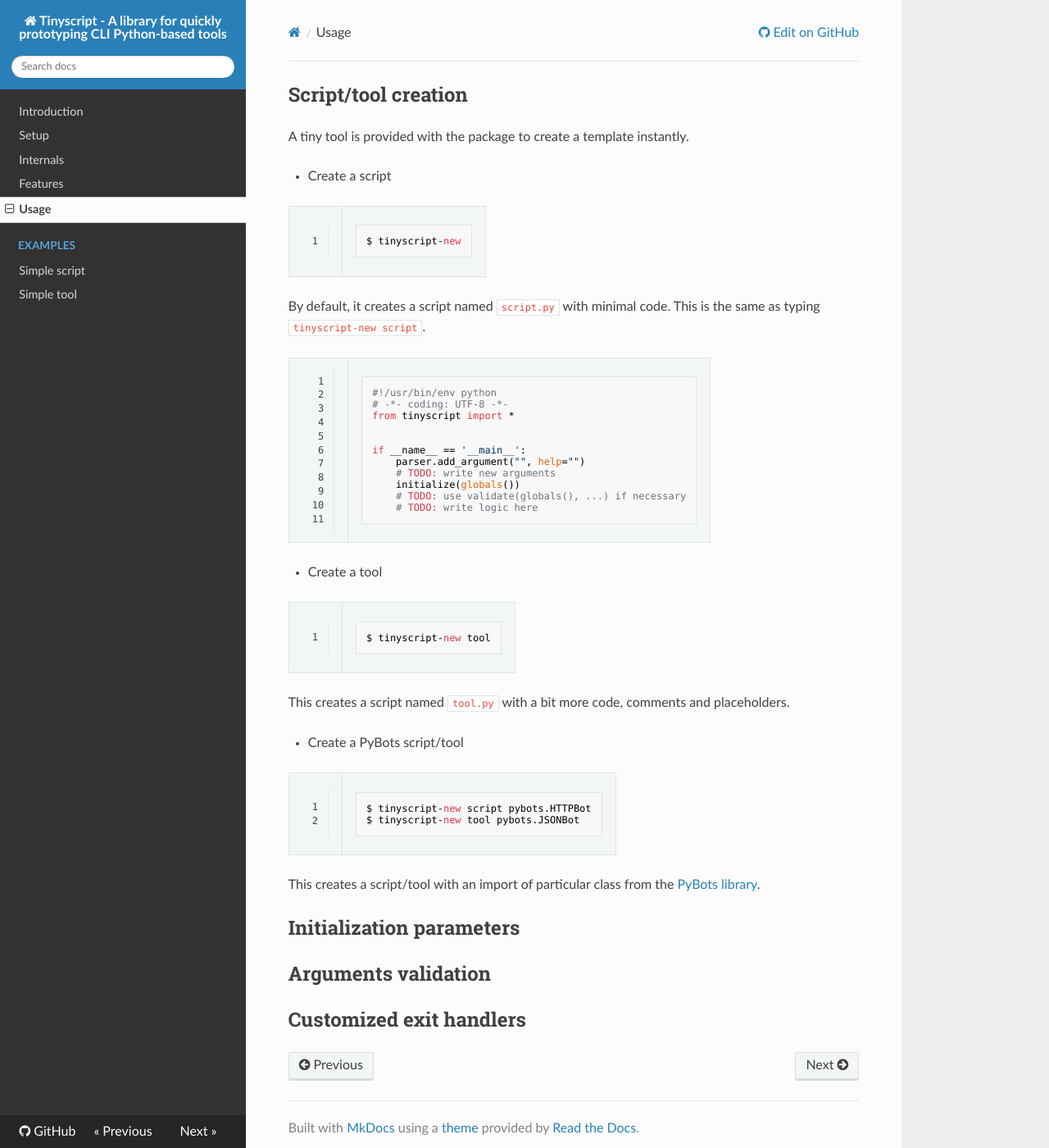
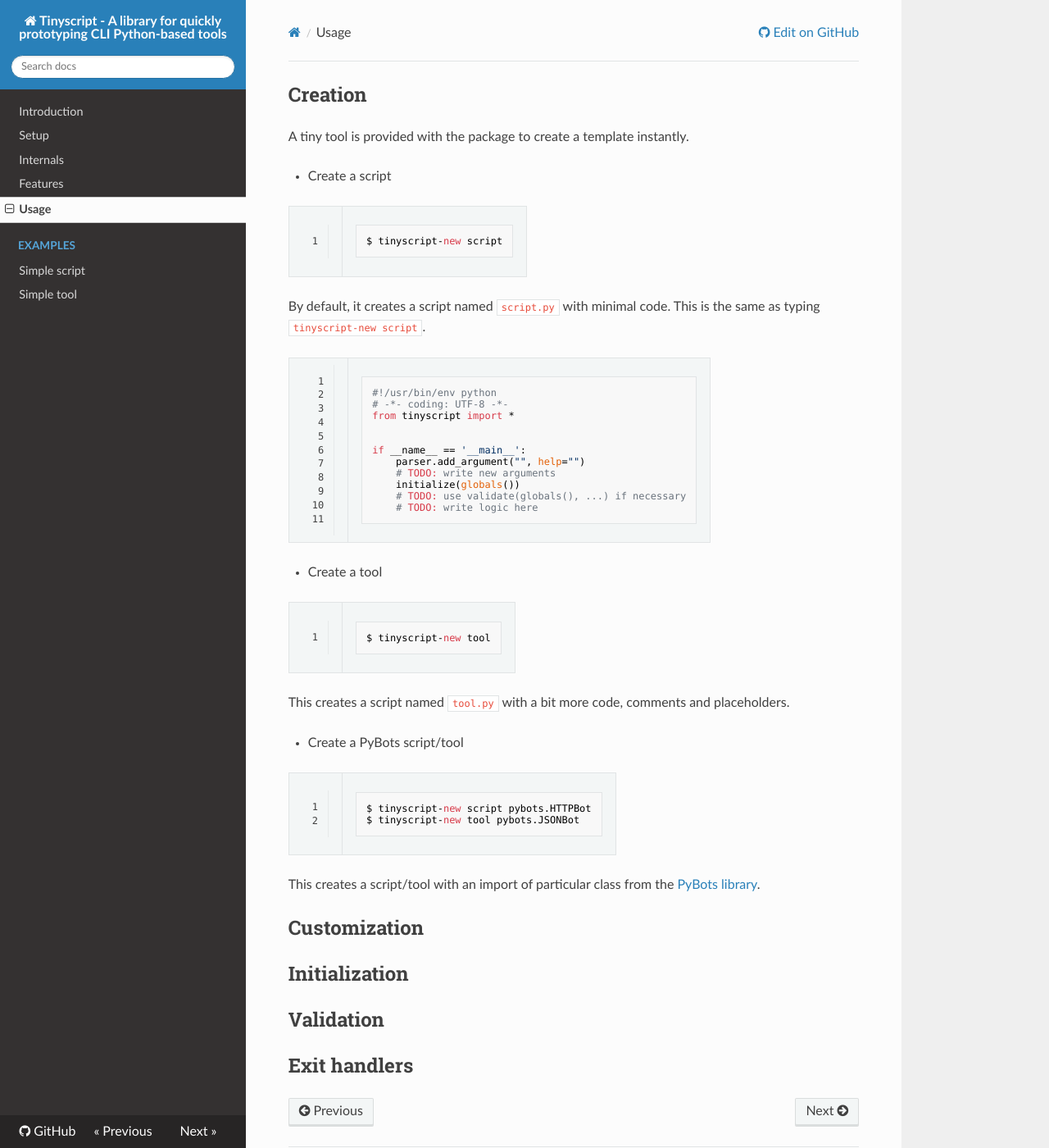
Before and after one commit to dhondta/python-tinyscript, an MkDocs documentation site: the page built from docs/usage.md, in a window 1280 px wide and 1400 px high. Shown: the whole window at 82% size. Built offline with MkDocs 1.6.1, drawn with Linux system fonts in a browser that asks for light colours; nearby versions of some CDN libraries; old or Windows-style settings are respelled for this version of MkDocs.

Commit message:
Updated documentation

````diff
--- a/docs/usage.md
+++ b/docs/usage.md
@@ -1,11 +1,11 @@
-## Script/tool creation
+## Creation
 
 A tiny tool is provided with the package to create a template instantly.
 
 - Create a script
 
 ```sh
-$ tinyscript-new
+$ tinyscript-new script
 ```
 
 By default, it creates a script named `script.py` with minimal code. This is the same as typing `tinyscript-new script`.
@@ -42,10 +42,16 @@
 This creates a script/tool with an import of particular class from the [PyBots library](https://github.com/dhondta/pybots).
 
 
-## Initialization parameters
+## Customization
 
 
-## Arguments validation
+
+## Initialization
 
 
-## Customized exit handlers
+
+
+## Validation
+
+
+## Exit handlers
````
Also changed, not shown: README.md (+0 -5 lines).
